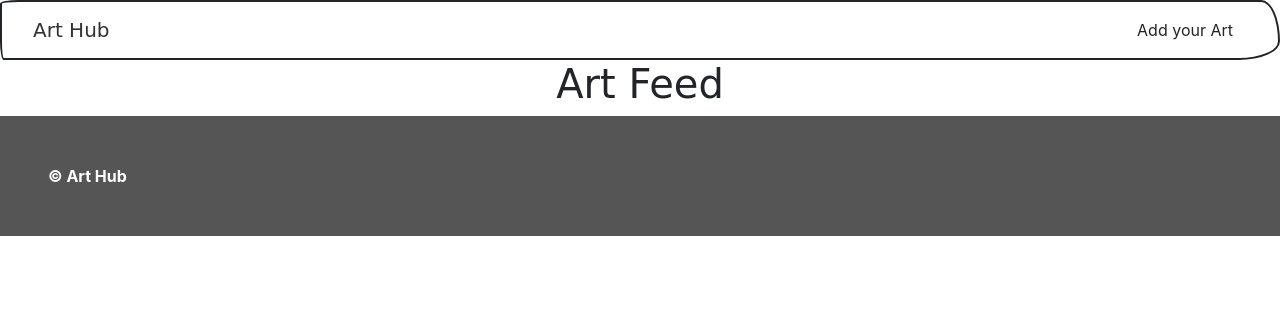
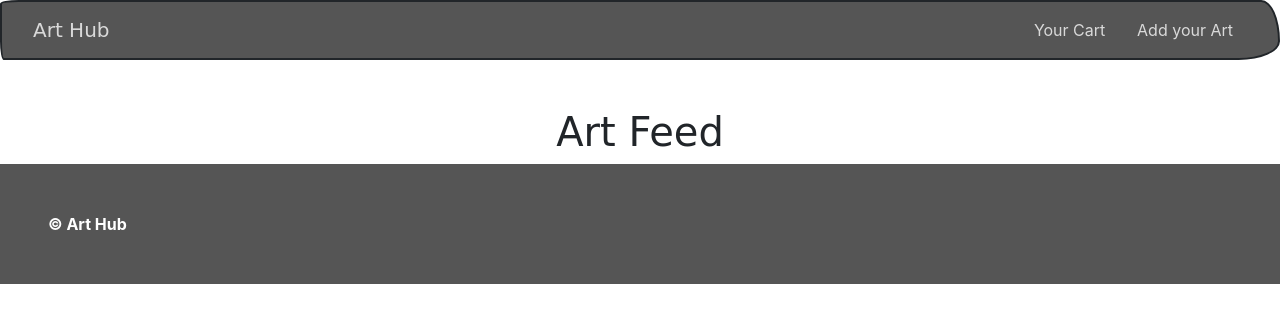
Before and after one commit to adgray09/art_hub, a Flask app: page / in a window 1280 px wide. Shown: the top 323 px of the page. Run offline with Flask 2, Linux system fonts and the light colour scheme; data that the repository does not hold is empty; some libraries are stand-ins or nearby versions; some web fonts are replaced.

Commit message:
added styling

```diff
--- a/templates/art_index.html
+++ b/templates/art_index.html
@@ -2,7 +2,7 @@
 
 {% block content %}
 
-    <h1 style=text-align:center>Art Feed</h1>
+    <h1 style=text-align:center class="mt-5">Art Feed</h1>
 
     {% if art_items %}
         {% for piece in art_items %}
--- a/templates/partials/navbar.html
+++ b/templates/partials/navbar.html
@@ -1,15 +1,15 @@
 <!-- templates/partials/navbar.html -->
 
-<nav class='navbar navbar-default bg-default'>
+<nav class='navbar navbar-default bg-secondary'>
     <div class='container-fluid'>
         <div class='navbar-header'>
-            <a class='navbar-brand' href='/'>
-                Art Hub
-            </a>
-
+            <a style="color: rgba(245, 245, 245, 0.829)" class='navbar-brand' href='/'>Art Hub</a>
         </div>
         <div class='pull-right'>
-            <a href='/art/new' class='btn btn-default navbar-btn'>Add your Art</a>
+            <a style="color: rgba(245, 245, 245, 0.829)"
+            href='/art/cart' class='btn btn-default navbar-btn'>Your Cart</a>
+            <a style="color: rgba(245, 245, 245, 0.829)"
+            href='/art/new' class='btn btn-default navbar-btn'>Add your Art</a>
         </div>
     </div>
 </nav>
```
